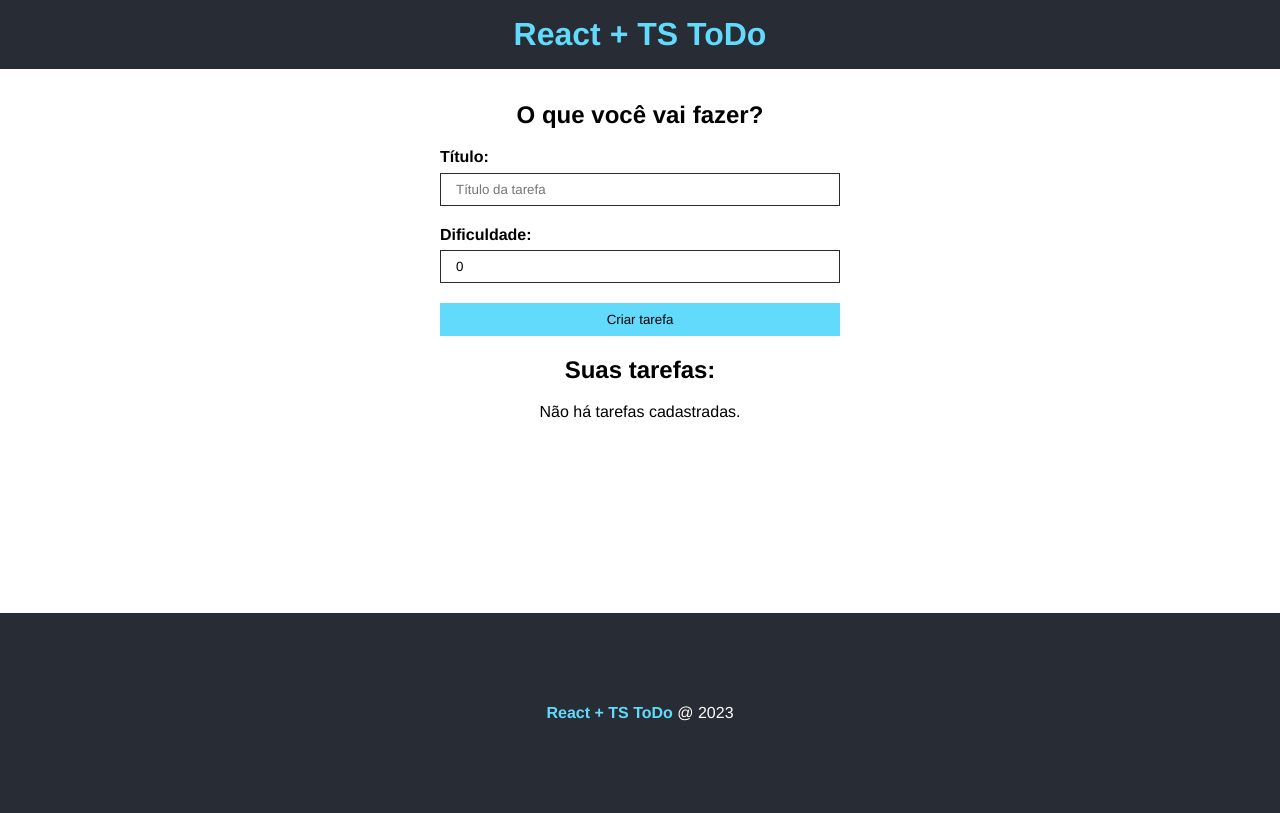
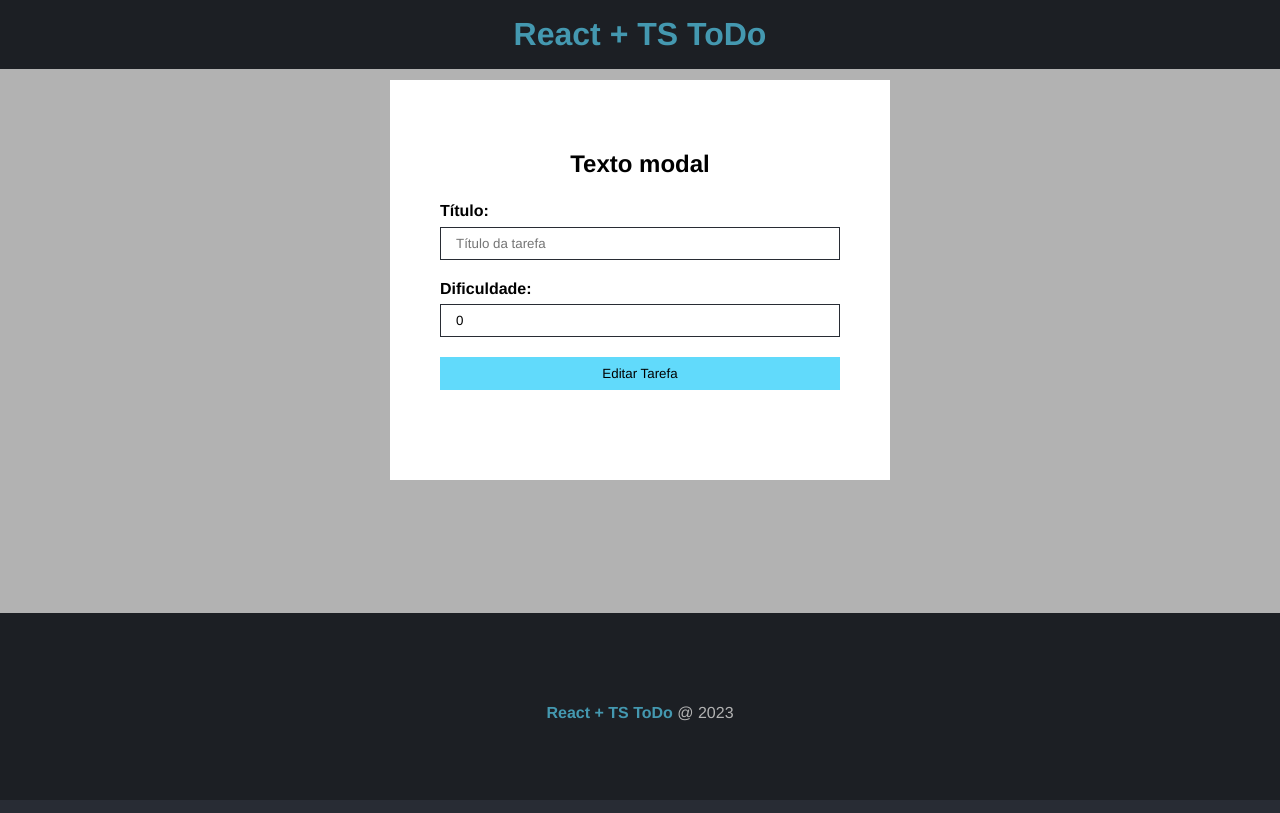
Before and after one commit to marianafaustino/18_todo_react, a React (Create React App) app: page / in a window 1280 px wide. Built offline with nearby package versions, Linux system fonts and the light colour scheme.

Commit message:
Modal de edição de tarefa + conclusão do projeto

```diff
--- a/src/App.tsx
+++ b/src/App.tsx
@@ -10,10 +10,12 @@ import Header from './components/Header';
 import Footer from './components/Footer';
 import TaskForm from './components/TaskForm';
 import TaskList from './components/TaskList';
+import Modal from './components/Modal';
 
 function App() {
 
   const [taskList, setTaskList] = useState<ITask[]>([])
+  const [taskToUpdate, setTaskToUpdate] = useState<ITask | null>(null)
 
   const deleteTask = (id: number)=>{
     setTaskList(
@@ -23,19 +25,51 @@ function App() {
     )
   }
 
+  const hideOrShowModal = (display: boolean)=>{
+    const modal = document.querySelector("#modal")
+
+    if(display){
+      modal!.classList.remove("hide")
+    }else{
+      modal!.classList.add("hide")
+    }
+  }
+
+  const editTask = (task: ITask): void =>{
+    hideOrShowModal(true)
+    setTaskToUpdate(task)
+  }
+
+  const updateTask = (id: number, title: string, difficulty: number)=>{
+    const updatedTask: ITask = {id, title, difficulty}
+
+    const updatedItems = taskList.map((task)=>{
+      return task.id === updatedTask.id ? updatedTask : task
+    })
+
+    setTaskList(updatedItems)
+    hideOrShowModal(false)
+  }
+
   return (
     <div>
+      <Modal children={<TaskForm
+        btnText='Editar Tarefa'
+        taskList={taskList}
+        task={taskToUpdate}
+        handleUpdate={updateTask}/>
+      }/>
       <Header/>
 
       <main className={styles.main}>
         <div>
           <h2>O que você vai fazer?</h2>
-          <TaskForm btnText='Criar tarefa' taskList={taskList} setTaskList={setTaskList}/>
+          <TaskForm btnText='Criar tarefa' taskList={taskList} setTaskList={setTaskList} />
         </div>
 
         <div>
           <h2>Suas tarefas:</h2>
-          <TaskList taskList={taskList} handleDelete={deleteTask}/>
+          <TaskList taskList={taskList} handleDelete={deleteTask} handleEdit={editTask}/>
         </div>
       </main>
 
--- /dev/null
+++ b/src/components/Modal.module.css
@@ -0,0 +1,31 @@
+.fade{
+    width: 100%;
+    height: 100%;
+    position: absolute;
+    background-color: #000;
+    opacity: 0.3;
+}
+
+.modal{
+    position: absolute;
+    top: 10%;
+    left: 0;
+    right: 0;
+    margin: 0 auto;
+    width: 500px;
+    height: 400px;
+    z-index: 1;
+    background-color: #fff;
+    display: flex;
+    flex-direction: column;
+    justify-content: center;
+    text-align: center;
+}
+
+.modal h2{
+    margin-bottom: 1em;
+}
+
+.modal form{
+    width: 90%;
+}
--- /dev/null
+++ b/src/components/Modal.tsx
@@ -0,0 +1,29 @@
+import React from 'react'
+import styles from './Modal.module.css'
+
+type Props = {
+    children: React.ReactNode
+}
+
+const Modal = ({children}: Props) => {
+
+    const closeModal = (e: React.MouseEvent): void =>{
+        const modal = document.querySelector("#modal")
+        modal!.classList.add("hide")
+    }
+
+  return (
+    <div id='modal'>
+        <div className={styles.fade} onClick={closeModal}>
+
+        </div>
+
+        <div className={styles.modal}>
+            <h2>Texto modal</h2>
+            {children}
+        </div>
+    </div>
+  )
+}
+
+export default Modal
--- a/src/components/TaskForm.tsx
+++ b/src/components/TaskForm.tsx
@@ -8,26 +8,38 @@ type Props = {
     btnText: string
     taskList: ITask[]
     setTaskList?: React.Dispatch<React.SetStateAction<ITask[]>>
+    task?: ITask | null
+    handleUpdate?(id: number, title: string, difficulty: number): void
 }
 
-const TaskForm = ({btnText, taskList, setTaskList}: Props) => {
+const TaskForm = ({btnText, taskList, setTaskList, task, handleUpdate}: Props) => {
 
     const [id, setId] = useState<number>(0)
     const [title, setTitle] = useState<string>("")
     const [difficulty, setDifficulty] = useState<number>(0)
 
+    useEffect(()=>{
+        if(task){
+            setId(task.id)
+            setTitle(task.title)
+            setDifficulty(task.difficulty)
+        }
+    },[task])
+
     const addTaskHandler = (e: FormEvent<HTMLFormElement>)=>{
         e.preventDefault()
 
-        const id = Math.floor(Math.random()*1000)
+        if(handleUpdate){
+            handleUpdate(id, title, difficulty)
+        }else{
+            const id = Math.floor(Math.random()*1000)
 
-        const newTask : ITask = {id, title, difficulty}
+            const newTask : ITask = {id, title, difficulty}
 
-        setTaskList!([...taskList, newTask])
-        setTitle("")
-        setDifficulty(0)
-
-        console.log(taskList)
+            setTaskList!([...taskList, newTask])
+            setTitle("")
+            setDifficulty(0)
+        }
     }
 
     const handleChange = (e: ChangeEvent<HTMLInputElement>)=>{
--- a/src/components/TaskList.tsx
+++ b/src/components/TaskList.tsx
@@ -7,9 +7,10 @@ import { ITask } from '../interfaces/Task'
 type Props = {
     taskList: ITask[]
     handleDelete(id: number): void
+    handleEdit(task: ITask): void
 }
 
-const TaskList = ({taskList, handleDelete}: Props) => {
+const TaskList = ({taskList, handleDelete, handleEdit}: Props) => {
   return (
     <>
         {taskList.length > 0 ? (
@@ -21,7 +22,7 @@ const TaskList = ({taskList, handleDelete}: Props) => {
                     </div>
 
                     <div className={styles.actions}>
-                        <i className='bi bi-pencil'></i>
+                        <i className='bi bi-pencil' onClick={()=> handleEdit(task)}></i>
                         <i className='bi bi-trash' onClick={()=> handleDelete(task.id)}></i>
                     </div>
                 </div>
```
